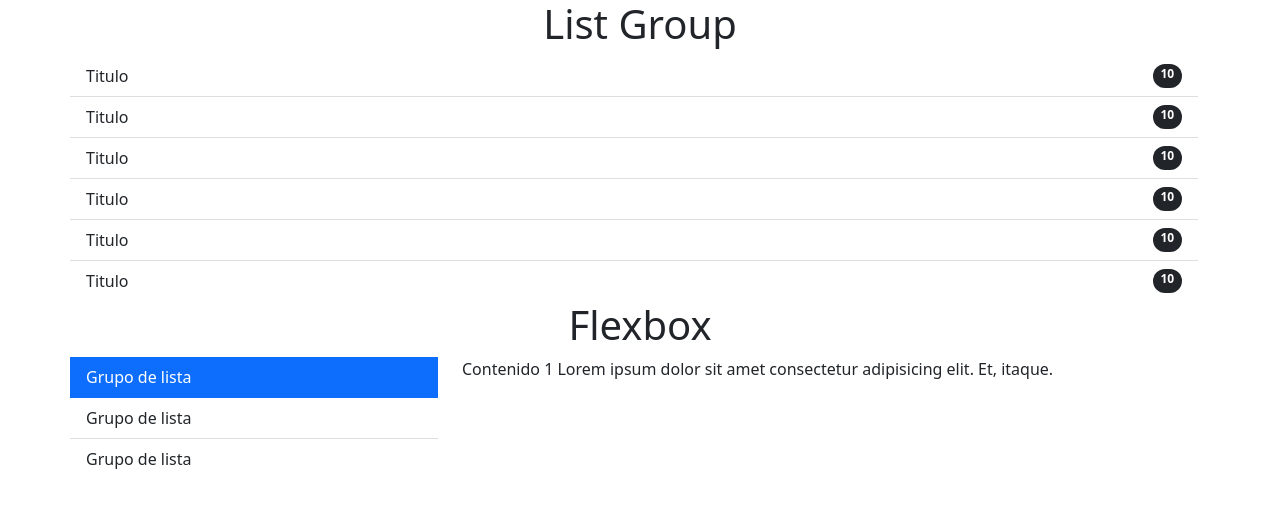
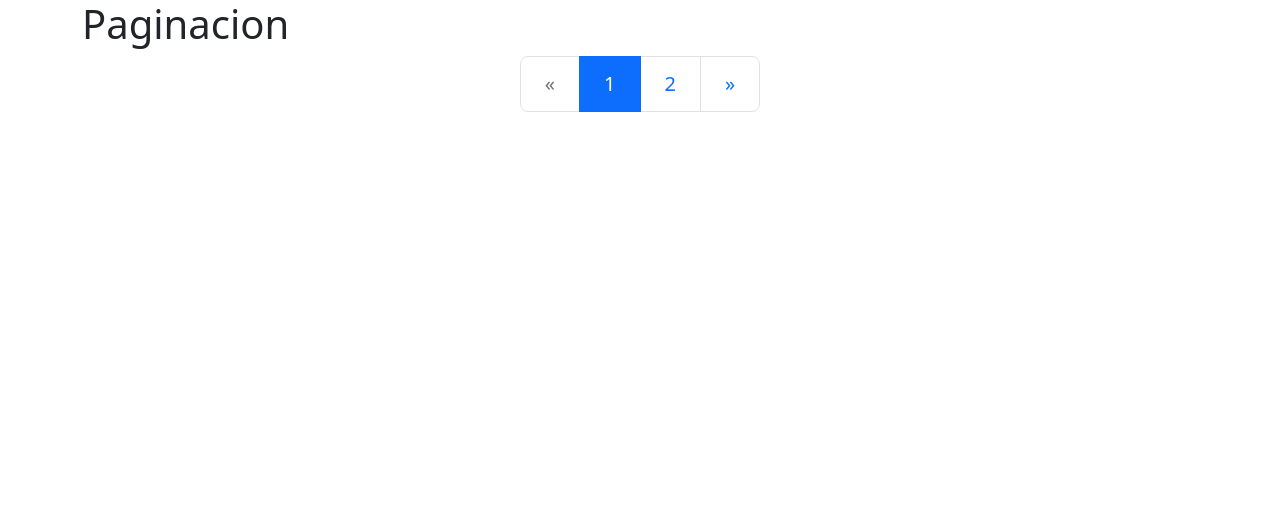
Before and after one commit to Daniel-Sanchez-111/CSS, a PHP site: page / in a window 1280 px wide. Shown: the top 508 px of the page. Run offline with PHP 8.4, Linux system fonts and the light colour scheme.

Commit message:
paginacion

```diff
--- a/index.php
+++ b/index.php
@@ -21,46 +21,30 @@
 </head>
 
 <body>
-    <!-- Carousel -->
+    <!-- PAGINACION -->
     <div class="container">
         <div class="row row-cols-1">
-            <h1 class="text-center">List Group</h1>
-
-            <ul class="list-group list-group-flush">
-                <li class="list-group-item d-flex justify-content-between"> Titulo <span class="badge rounded-pill bg-dark">10</span></li>
-                <li class="list-group-item d-flex justify-content-between"> Titulo <span class="badge rounded-pill bg-dark">10</span></li>
-                <li class="list-group-item d-flex justify-content-between"> Titulo <span class="badge rounded-pill bg-dark">10</span></li>
-                <li class="list-group-item d-flex justify-content-between"> Titulo <span class="badge rounded-pill bg-dark">10</span></li>
-                <li class="list-group-item d-flex justify-content-between"> Titulo <span class="badge rounded-pill bg-dark">10</span></li>
-                <li class="list-group-item d-flex justify-content-between"> Titulo <span class="badge rounded-pill bg-dark">10</span></li>
-            </ul>
-
-            <h1 class="text-center">Flexbox</h1>
-
-            <div class="list-group list-group-flush col-4" id="grupolista" role="tablist">
-                <a href="#contenido1" data-bs-toggle="list" role="tab" aria-controls="elemento1" id="elemento1" class="list-group-item list-group-item-action active">
-                    Grupo de lista
-                </a>
-                <a href="#contenido2" data-bs-toggle="list" role="tab" aria-controls="elemento2" id="elemento2" class="list-group-item list-group-item-action">
-                    Grupo de lista
-                </a>
-                <a href="#contenido3" data-bs-toggle="list" role="tab" aria-controls="elemento3" id="elemento3" class="list-group-item list-group-item-action">
-                    Grupo de lista
-                </a>
-
-            </div>
-
-            <div class="tab-content col-8" id="contenidoLista">
-                <div class="tab-pane fade active show" role="tabpanel" id="contenido1" aria-labelledby="elemento1">
-                    Contenido 1 Lorem ipsum dolor sit amet consectetur adipisicing elit. Et, itaque.
-                </div>
-                <div class="tab-pane fade" role="tabpanel" id="contenido2" aria-labelledby="elemento2">
-                    Contenido 2 Lorem ipsum dolor sit amet consectetur adipisicing elit. Quaerat, sapiente!
-                </div>
-                <div class="tab-pane fade" role="tabpanel" id="contenido3" aria-labelledby="elemento3">
-                    Contenido 3 Lorem ipsum dolor sit amet consectetur adipisicing elit. Maxime, accusantium.
-                </div>
-            </div>
+            <h1>Paginacion</h1>
+            <nav>
+                <ul class="pagination pagination-lg justify-content-center">
+                    <li class="page-item disabled" disabled><a href="" class="page-link" aria-disabled>
+                            <span aria-hidden="true">&laquo</span>
+                        </a>
+                    </li>
+                    <li class="page-item active"><a href="" class="page-link">
+                            1
+                        </a>
+                    </li>
+                    <li class="page-item"><a href="" class="page-link">
+                            2
+                        </a>
+                    </li>
+                    <li class="page-item"><a href="" class="page-link">
+                            <span aria-hidden="true">&raquo</span>
+                        </a>
+                    </li>
+                </ul>
+            </nav>
         </div>
     </div>
     <?php include_once('layout/scripts.template.php'); ?>
```
